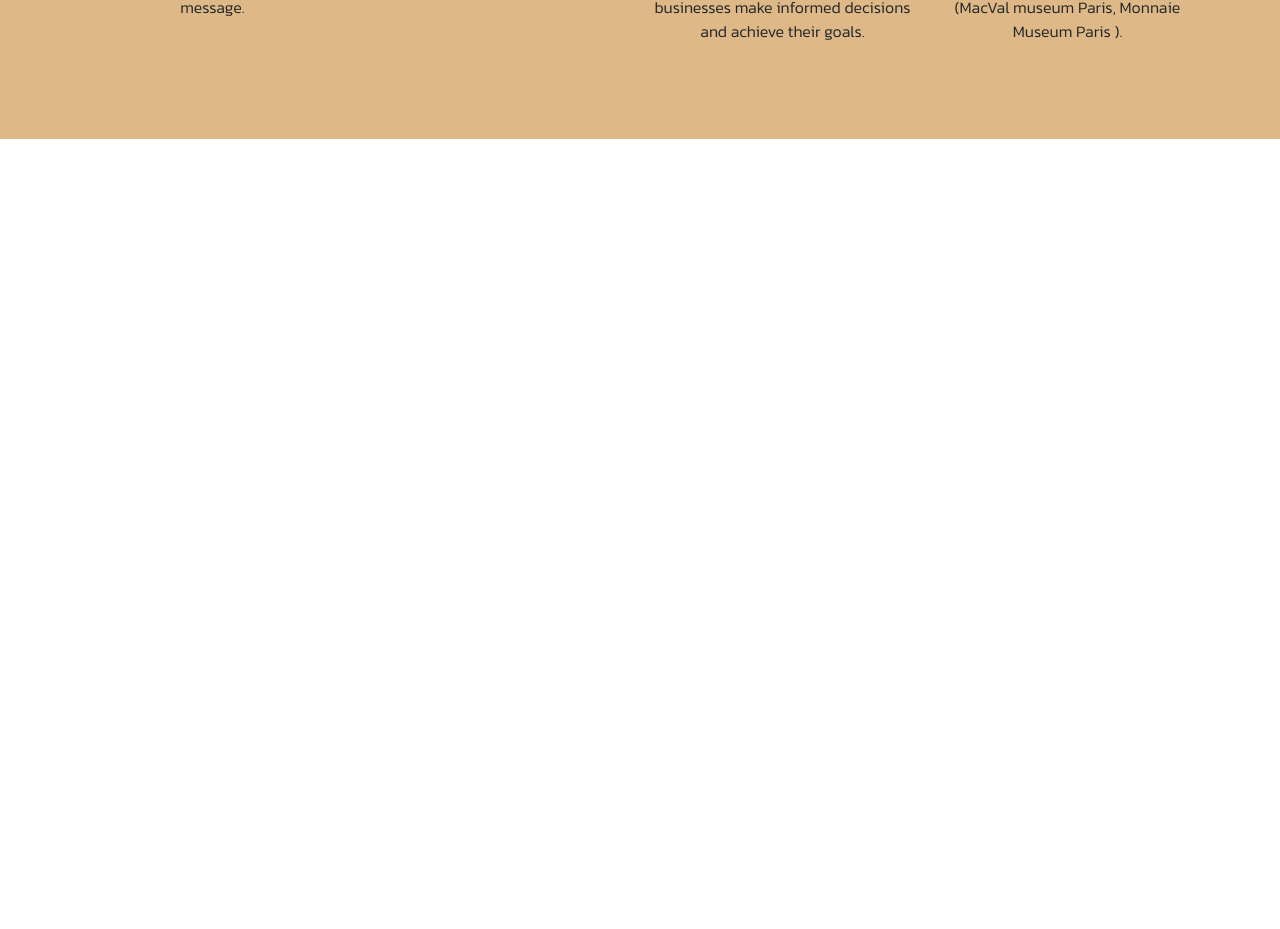
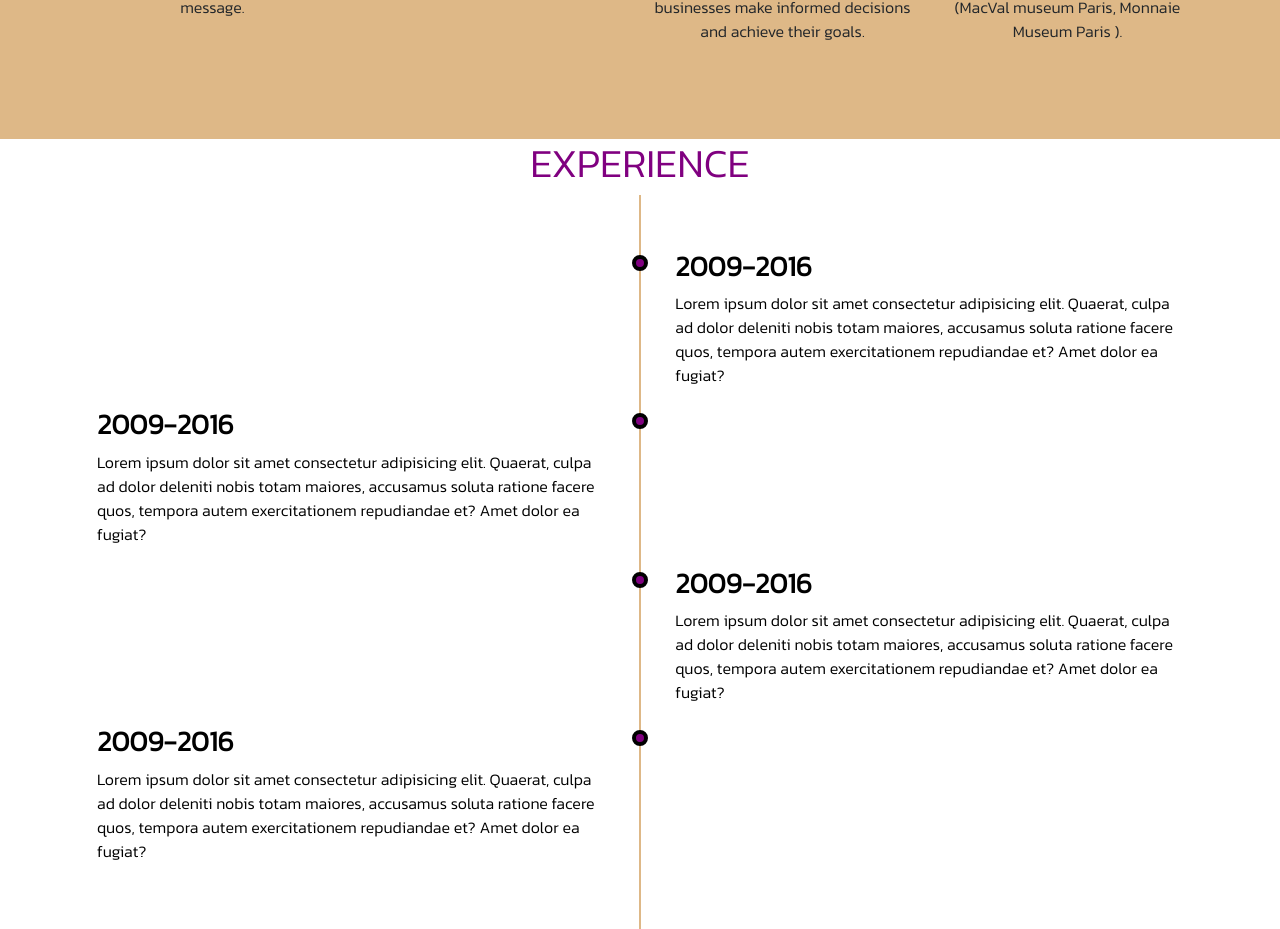
Before and after one commit to mmkclement/Statement-As-Webdev, a React (Create React App) app: page / in a window 1280 px wide. Shown: the part 1753-2682 px from the top of the page. Before the commit the page ends 1892 px from the top, so only its background shows below. Built offline with nearby package versions, Linux system fonts and the light colour scheme.

Commit message:
experience

```diff
--- a/src/App.css
+++ b/src/App.css
@@ -202,10 +202,9 @@
 }
 
 .profile-img {
- width: 361px;
- height: 361px;
-border-radius: 50%;
-padding: .3rem;
+ width: 500px;
+ height: 400px;
+
 }
 
 .about-heading {
@@ -238,3 +237,98 @@
   background: var(--primary-whit);
   border-radius: 50%;
 }
+
+/*  Experiences   */
+
+.experience {
+  padding: O.7rem;
+}
+
+.experience-wrapper {
+  position: relative;
+  padding: 3.125rem 0;
+  overflow: hidden;
+}
+.experience h1{
+  text-transform: uppercase;
+  color: var(--primary-purple);
+}
+
+.experience-wrapper:before {
+  position: absolute;
+  content: "";
+  top: 0;
+  left: 50%;
+  margin-left: -0.0625rem;
+  width: 0.125rem;
+  height: 100%;
+  background: burlywood;
+  z-index: 1;
+}
+
+.timeline-block{
+  width:calc(50% + 0.5rem);
+  display: flex;
+  justify-content: space-between;
+  clear: both;
+}
+
+.timeline-block-right {
+  float: right;
+}
+
+.timeline-block-left {
+  float: left;
+  direction: rtl;
+}
+
+.marker {
+
+  width: 1rem;
+  height: 1rem;
+  border-radius: 50%;
+  border: 0.312rem solid black;
+  background: var(--primary-purple);
+  margin-top: 0.625rem;
+  z-index: 3;
+}
+
+.timeline-content {
+  width: 95%;
+  padding: 0 0.9375rem;
+  color: black;
+  direction: ltr;
+
+}
+
+.timeline-content h3 {
+  margin-top: 0.3125rem;
+  color: black;
+  font-weight: 900;
+}
+
+/*  Media   */
+
+@media (max-width:768px) {
+
+  .experience .container {
+    padding-left: 0;
+  }
+  .experience-wrapper:before {
+    left: 0.5rem;
+    margin-bottom: 1.875rem;
+
+  }
+
+  .timeline-block-right {
+    float: none;
+    width: 100%;
+
+  }
+
+  .timeline-block-left {
+    float: none;
+    direction: ltr;
+    width: 100%;
+  }
+}
--- a/src/App.js
+++ b/src/App.js
@@ -5,6 +5,7 @@
 import Header from "./components/Header";
 import AboutMe from "./components/AboutMe";
 import Service from "./components/Service";
+import Experience from "./components/Experience";
 
 function App() {
   return (
@@ -13,6 +14,7 @@
       <Header />
       <AboutMe />
       <Service />
+      <Experience />
     </>
   );
 }
--- /dev/null
+++ b/src/components/Experience.js
@@ -0,0 +1,67 @@
+import React from "react";
+
+const Experience = () => {
+  return (
+    <div className="experience">
+      <div className="d-flex justify-content-center my5">
+        <h1>experience</h1>
+      </div>
+      <div className="container experience-wrapper">
+        <div className="timeline-block timeline-block-right">
+          <div className="marker"></div>
+          <div className="timeline-content">
+            <h3>2009-2016</h3>
+            <p>
+              Lorem ipsum dolor sit amet consectetur adipisicing elit. Quaerat,
+              culpa ad dolor deleniti nobis totam maiores, accusamus soluta
+              ratione facere quos, tempora autem exercitationem repudiandae et?
+              Amet dolor ea fugiat?
+            </p>
+          </div>
+        </div>
+        {/*  */}
+        <div className="timeline-block timeline-block-left">
+          <div className="marker"></div>
+          <div className="timeline-content">
+            <h3>2009-2016</h3>
+            <p>
+              Lorem ipsum dolor sit amet consectetur adipisicing elit. Quaerat,
+              culpa ad dolor deleniti nobis totam maiores, accusamus soluta
+              ratione facere quos, tempora autem exercitationem repudiandae et?
+              Amet dolor ea fugiat?
+            </p>
+          </div>
+        </div>
+        {/*  */}
+        <div className="timeline-block timeline-block-right">
+          <div className="marker"></div>
+          <div className="timeline-content">
+            <h3>2009-2016</h3>
+            <p>
+              Lorem ipsum dolor sit amet consectetur adipisicing elit. Quaerat,
+              culpa ad dolor deleniti nobis totam maiores, accusamus soluta
+              ratione facere quos, tempora autem exercitationem repudiandae et?
+              Amet dolor ea fugiat?
+            </p>
+          </div>
+        </div>
+        {/*  */}
+        <div className="timeline-block timeline-block-left">
+          <div className="marker"></div>
+          <div className="timeline-content">
+            <h3>2009-2016</h3>
+            <p>
+              Lorem ipsum dolor sit amet consectetur adipisicing elit. Quaerat,
+              culpa ad dolor deleniti nobis totam maiores, accusamus soluta
+              ratione facere quos, tempora autem exercitationem repudiandae et?
+              Amet dolor ea fugiat?
+            </p>
+          </div>
+        </div>
+        {/*  */}
+      </div>
+    </div>
+  );
+};
+
+export default Experience;
--- a/src/components/NavBar.js
+++ b/src/components/NavBar.js
@@ -25,7 +25,7 @@
               <a className="nav-link" href="#">services</a>
             </li>
             <li className="nav-item">
-              <a className="nav-link" href="#">How work</a>
+              <a className="nav-link" href="#">Experinces</a>
             </li>
             <li className="nav-item">
               <a className="nav-link" href="#">Portfolio</a>
--- a/src/components/Service.js
+++ b/src/components/Service.js
@@ -14,7 +14,7 @@
       <div className="py-5">
         <div className="container">
           <div className="row">
-            <div className="col-md-3 col-sm-6">
+            <div className="col-lg-3 col-md-3 col-lg-3 col-sm-6">
               <div className="box">
                 <div className="circle">
                   {" "}
@@ -33,7 +33,7 @@
               </div>
             </div>
             {/* */}
-            <div className="col-md-3 col-sm-6">
+            <div className="col-lg-3  col-md-3 col-sm-6">
               <div className="box">
                 <FontAwesomeIcon
                   icon={faCode}
@@ -49,7 +49,7 @@
               </div>
             </div>
             {/* */}
-            <div className="col-md-3 col-sm-6">
+            <div className=" col-lg-3 col-md-3 col-sm-6">
               <div className="box">
                 <FontAwesomeIcon
                   icon={faTowerBroadcast}
```
